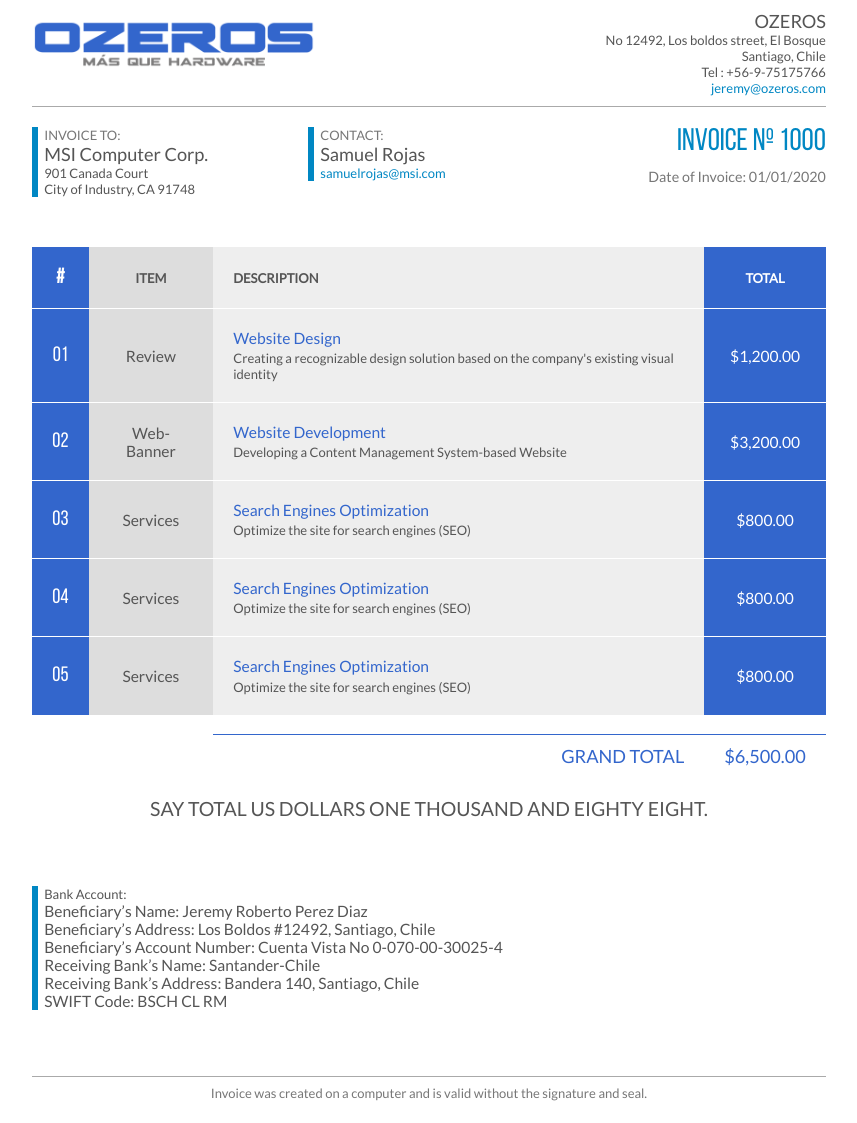
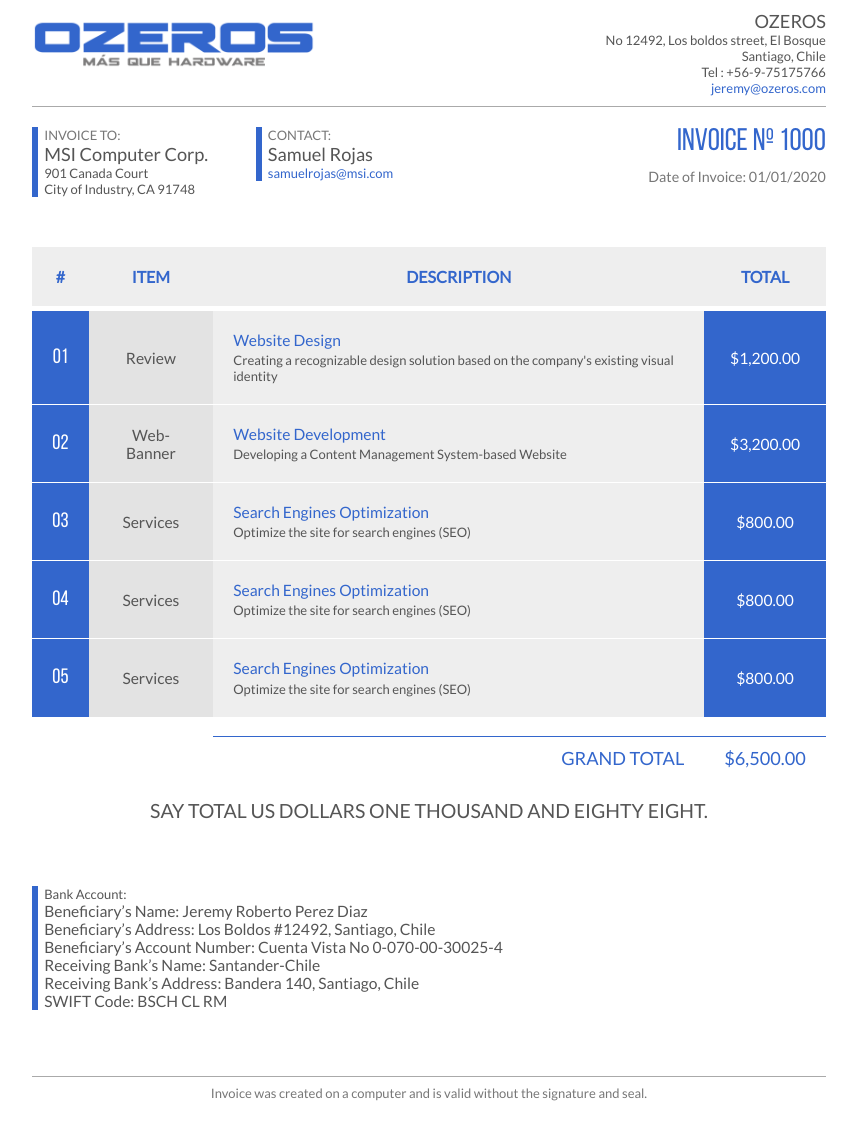
Before and after one commit to jeremyperezdiaz/invoice, a PHP site: page /invoice_base.html in a window 1280 px wide. Shown: the whole page, without its empty margins (211-1068 px from the left). Run offline with PHP 8.4, Linux system fonts and the light colour scheme.

Commit message:
actualizado la base del generador

```diff
--- a/css/style_invoice_base.css
+++ b/css/style_invoice_base.css
@@ -20,7 +20,7 @@
 }
 
 a {
-  color: #0087C3;
+  color: #3366cc;
   text-decoration: none;
 }
 
@@ -63,9 +63,9 @@ header {
 
 #client {
   padding-left: 6px;
-  border-left: 6px solid #0087C3;
+  border-left: 6px solid #3366cc;
   float: left;
-  padding-right: 100px;
+  padding-right: 6%;
 }
 
 #client .to {
@@ -84,7 +84,7 @@ h2.name {
 }
 
 #invoice h1 {
-  color: #0087C3;
+  color: #3366cc;
   font-size: 2.4em;
   line-height: 1em;
   font-weight: normal;
@@ -104,6 +104,10 @@ table {
   margin-bottom: 20px;
 }
 
+table thead{
+  border-bottom: 5px solid #FFFFFF;
+}
+
 table th,
 table td {
   padding: 20px;
@@ -115,6 +119,7 @@ table td {
 table th {
   white-space: nowrap;
   font-weight: bolder;
+  background: #EEEEEE;
 }
 
 table td {
@@ -140,9 +145,8 @@ table .desc {
 }
 
 table .item {
-  background: #DDDDDD;
+  background: #e3e3e3;
 }
-
 
 table .total {
   background: #3366cc;
@@ -182,6 +186,11 @@ table tfoot tr td:first-child {
   border: none;
 }
 
+table th.tablehead{
+  background: #EEEEEE;
+  color: #3366cc;
+  font-size: 16px;
+}
 #thanks{
   font-size: 2em;
   margin-bottom: 50px;
@@ -199,7 +208,7 @@ table tfoot tr td:first-child {
 
 #banks{
   padding-left: 6px;
-  border-left: 6px solid #0087C3;
+  border-left: 6px solid #3366cc;
   bottom: 10%;
   position: absolute;
 }
@@ -210,7 +219,7 @@ table tfoot tr td:first-child {
 
 #notices{
   padding-left: 6px;
-  border-left: 6px solid #0087C3;
+  border-left: 6px solid #3366cc;
 }
 
 #notices .notice {
--- a/index.php
+++ b/index.php
@@ -2,7 +2,8 @@
 
 <div class="section no-pad-bot" id="index-banner">
     <div class="container">
-        <h1 class="header center blue-text darken-2">SIOZS</h1>
+        <h1 class="header center blue-text darken-2">INVOICE GENERATOR</h1>
+
         <div class="row center">
             <h5 class="header col s12 light">Bienvenido al sistema de generación de invoices desarrollado por OZEROS</h5>
         </div>
--- a/invoice_base.html
+++ b/invoice_base.html
@@ -44,10 +44,10 @@
     <table border="0" cellspacing="0" cellpadding="0" >
       <thead>
         <tr>
-          <th class="no">#</th>
-          <th class="item">ITEM</th>
-          <th class="desc">DESCRIPTION</th>
-          <th class="total">TOTAL</th>
+          <th class="tablehead">#</th>
+          <th class="tablehead">ITEM</th>
+          <th class="tablehead">DESCRIPTION</th>
+          <th class="tablehead">TOTAL</th>
         </tr>
       </thead>
       <tbody>
```
Also changed, not shown: footer.php (+10 -10 lines), invoice.php (+8 -8 lines), img/invoice-icon.png (added).
